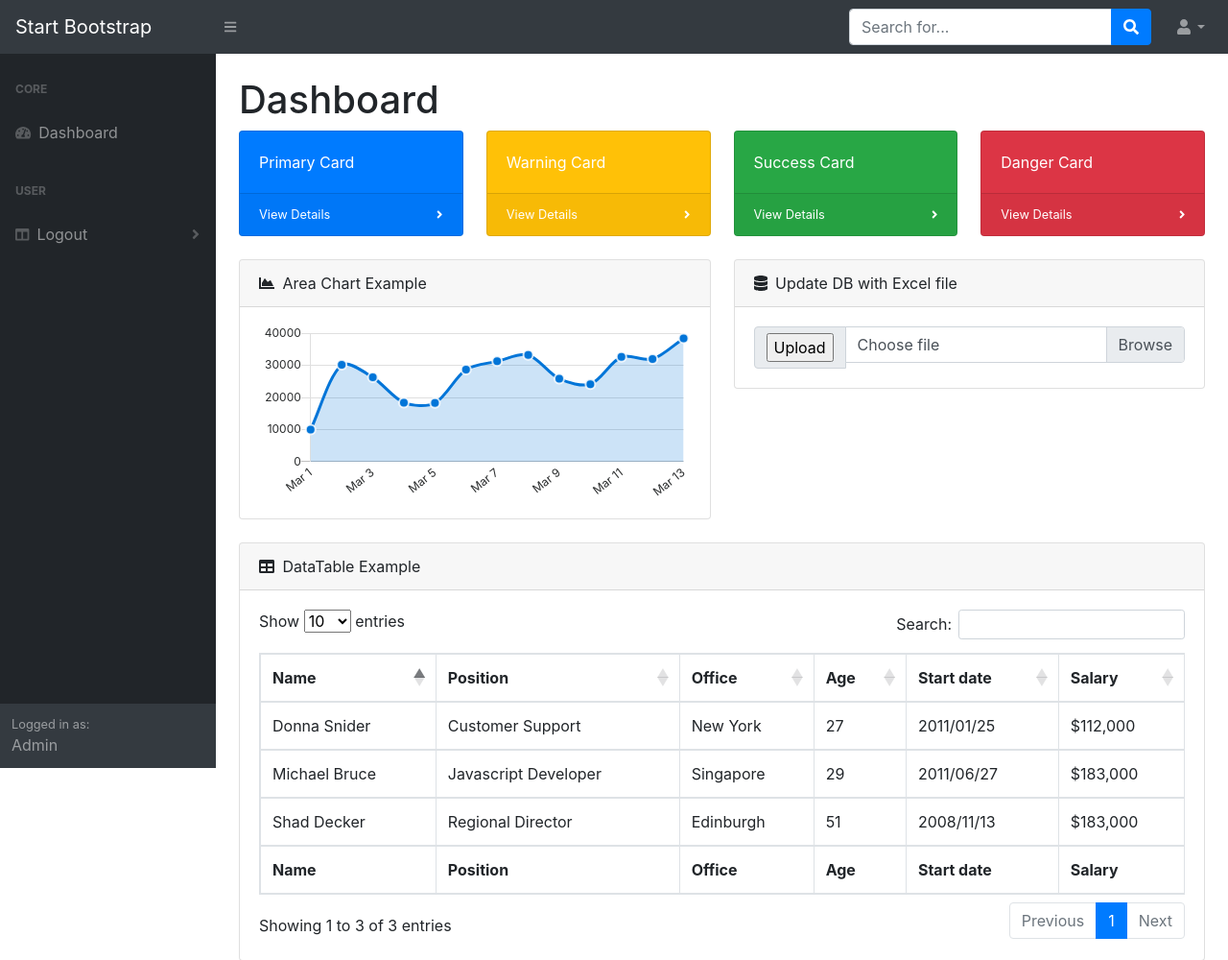
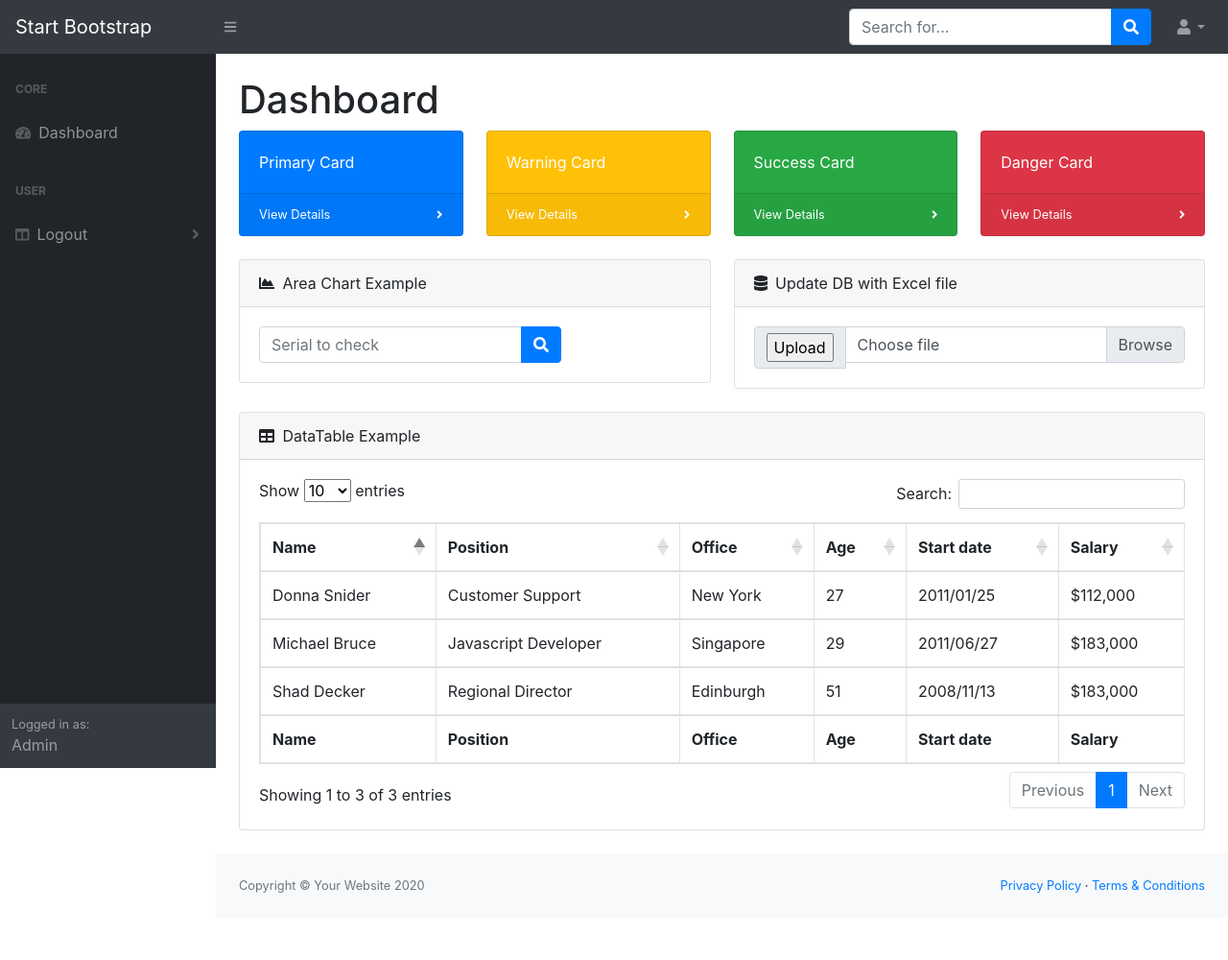
Before and after one commit to mh-tagizadeh/sms_serial_verification, a Flask app: page / in a window 1280 px wide. Shown: the top 1000 px of the page at 96% size. After the commit the page ends 930 px from the top, so only its background shows below. Run offline with Flask 2, Linux system fonts and the light colour scheme; a user stored in the database is signed in; some libraries are stand-ins or nearby versions.

Commit message:
search functionality at the GUI

```diff
--- a/app/main.py
+++ b/app/main.py
@@ -81,6 +81,19 @@ def login():
         </form>
         ''')
         return render_template('login.html')
+
+
+
+@app.route('/check_one_serial', methods = [ 'POST'])
+@flask_login.login_required
+def check_one_serial():
+    serial_to_check = request.form['serial']
+    answer = check_serial(normalize_string(serial_to_check))
+    flash(answer , 'info')
+
+    return redirect('/')
+
+
 
 
 @app.route('/logout')
--- a/app/templates/index.html
+++ b/app/templates/index.html
@@ -126,7 +126,17 @@
                                     <i class="fas fa-chart-area mr-1"></i>
                                     Area Chart Example
                                 </div>
-                                <div class="card-body"><canvas id="myAreaChart" width="100%" height="40"></canvas></div>
+                                <div class="card-body">
+                                    <!-- Navbar Search-->
+                                    <form method="POST" action="/check_one_serial" class="d-none d-md-inline-block form-inline ml-auto mr-0 mr-md-3 my-2 my-md-0">
+                                        <div class="input-group">
+                                            <input class="form-control" type="text" name="serial" placeholder="Serial to check" aria-label="Search" aria-describedby="basic-addon2" />
+                                            <div class="input-group-append">
+                                                <button class="btn btn-primary" type="submit"><i class="fas fa-search"></i></button>
+                                            </div>
+                                        </div>
+                                    </form>
+                                </div>
                             </div>
                         </div>
                         <div class="col-xl-6">
```
Also changed, not shown: README.md, 1 other file.
